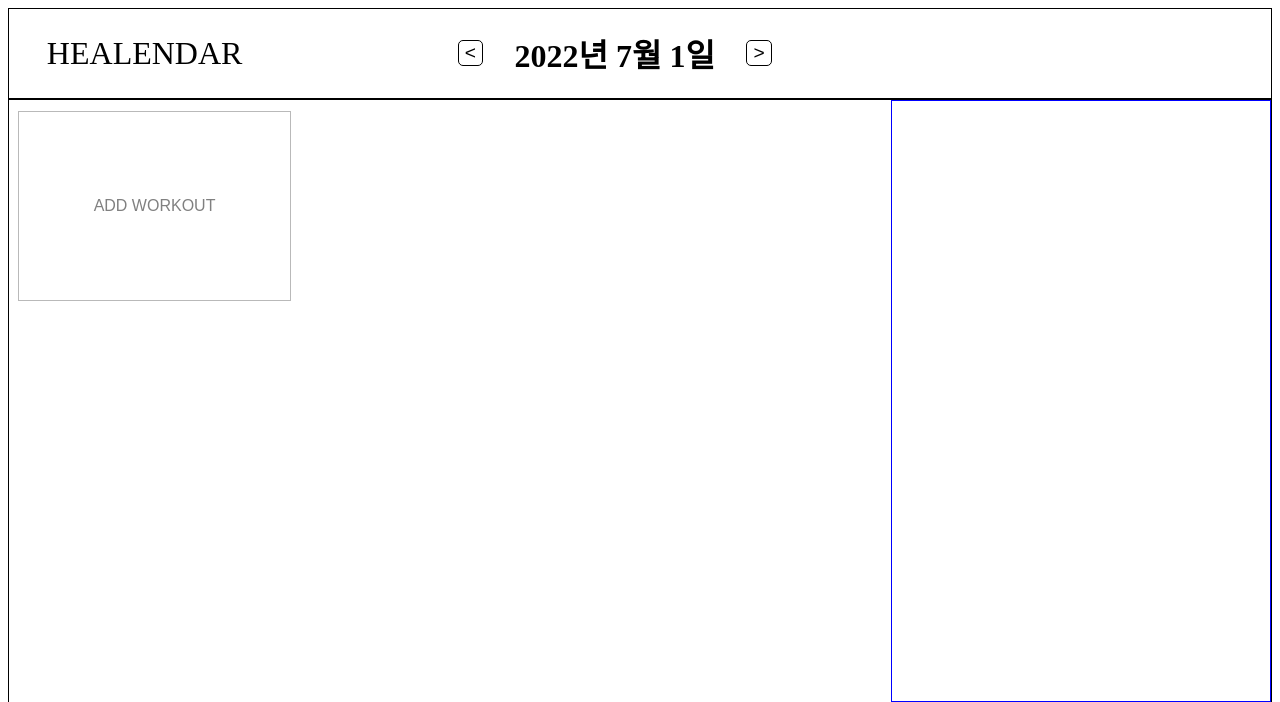
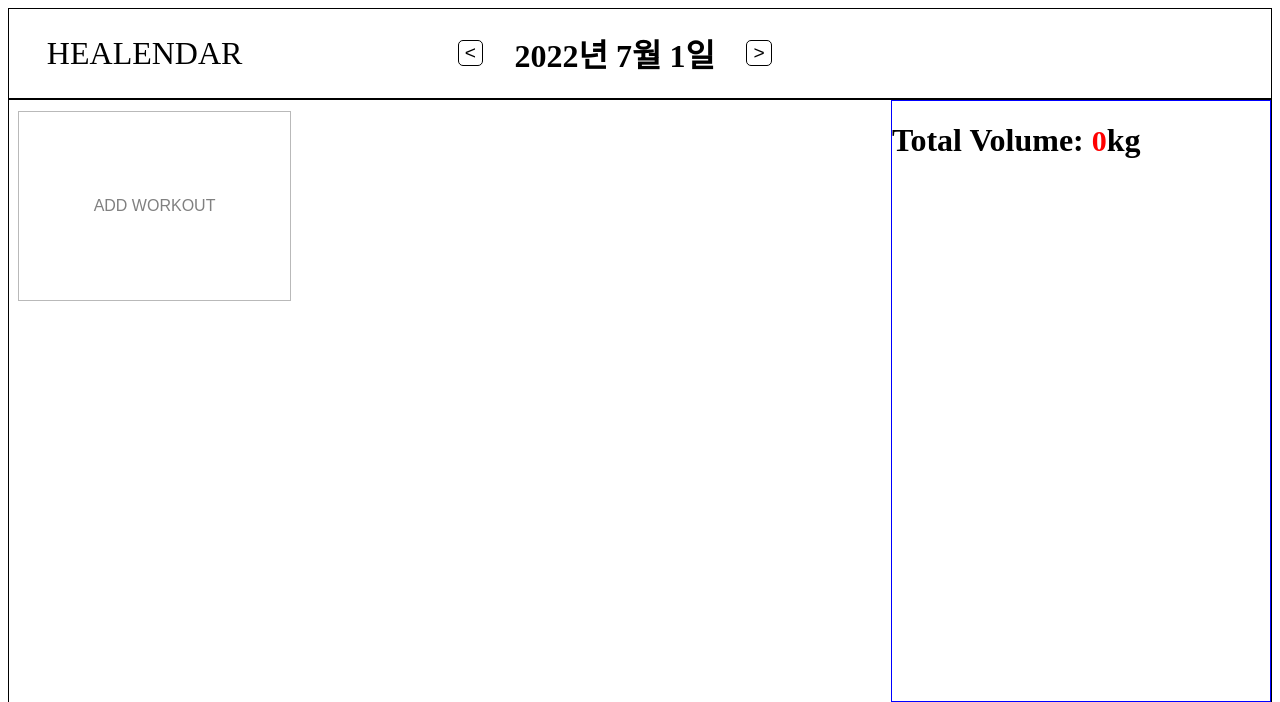
Before and after one commit to MAENG-god/Healendar, a Django app: page /diarys/2022/7/1/ in a window 1280 px wide. Shown: the top 702 px of the page. Run offline with Django 3.2, Linux system fonts and the light colour scheme; data comes from the database, SQL or seed files in the repository; both versions use the stored data as it was after the commit.

Commit message:
add volume calculator

```diff
--- a/diarys/views.py
+++ b/diarys/views.py
@@ -63,6 +63,13 @@ def daily_workout(request, year, month, date):
         ymd = str(year) + str(month) + str(date)
         routine_list = Routine.objects.filter(modelkey=ymd)
 
+        ##볼륨계산
+        volume_total = 0
+        for routine in routine_list:
+            details = routine.routine_detail_set.all()
+            for routine_detail in details:
+                volume_total += float(routine_detail.weight) * float(routine_detail.reps)
+
 
         template = loader.get_template('diarys/daily.html')
         context = {
@@ -76,6 +83,7 @@ def daily_workout(request, year, month, date):
             "prev_month": prev_month,
             "prev_year": prev_year,
             "routine_list": routine_list,
+            "volume_total": volume_total,
 
         }
         return HttpResponse(template.render(context, request))
--- a/static/diarys/css/workout.css
+++ b/static/diarys/css/workout.css
@@ -239,3 +239,8 @@
 .edit_sets{
     width: 40%;
 }
+
+.total_volume{
+    font-size: 30px;
+    color: red;
+}
--- a/templates/diarys/daily.html
+++ b/templates/diarys/daily.html
@@ -77,7 +77,7 @@
             </div>
             <div class="sub">
                 <div class="volume">
-
+                    <h1 class="volume_header">Total Volume: <span class="total_volume">{{volume_total}}</span>kg</h1>
                 </div>
                 <div class="feedback">
 
```
Also changed, not shown: db.sqlite3.
